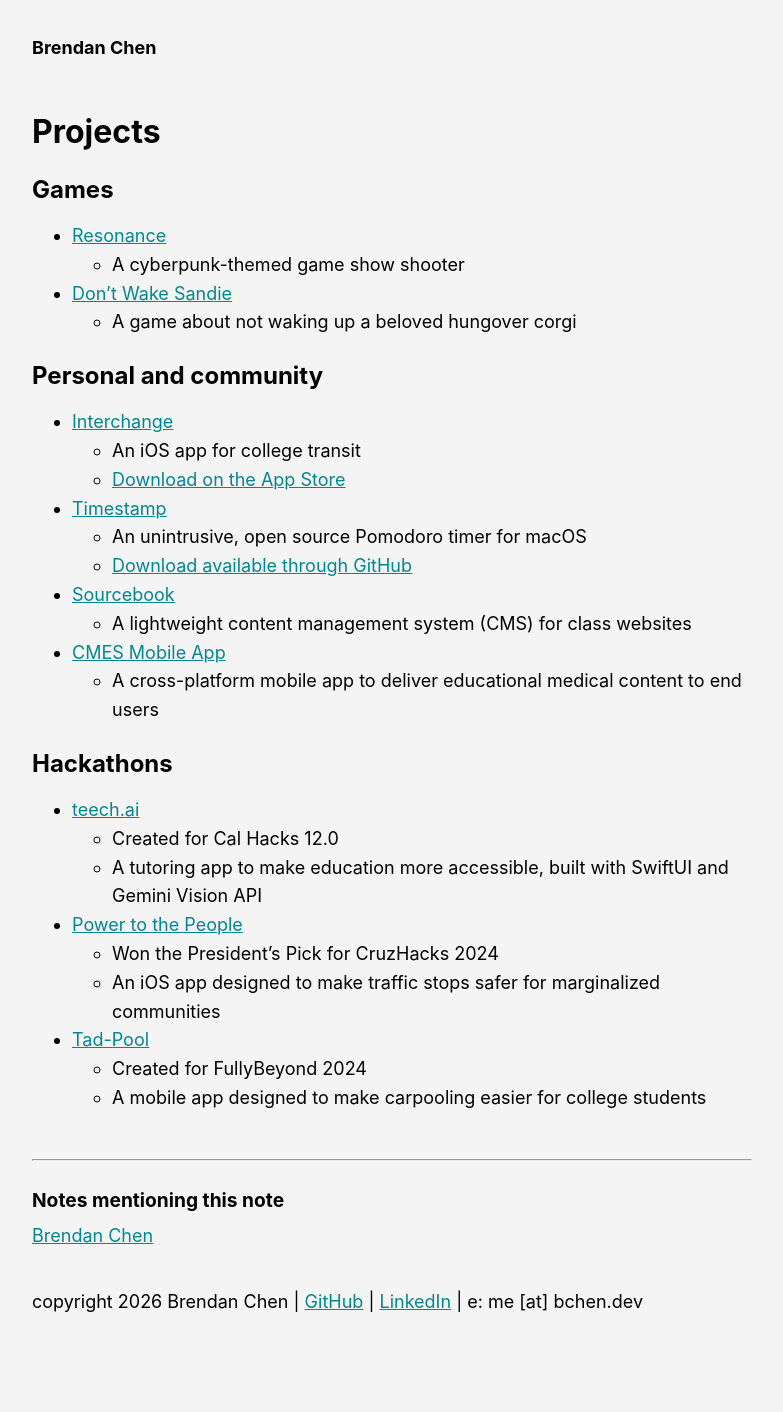
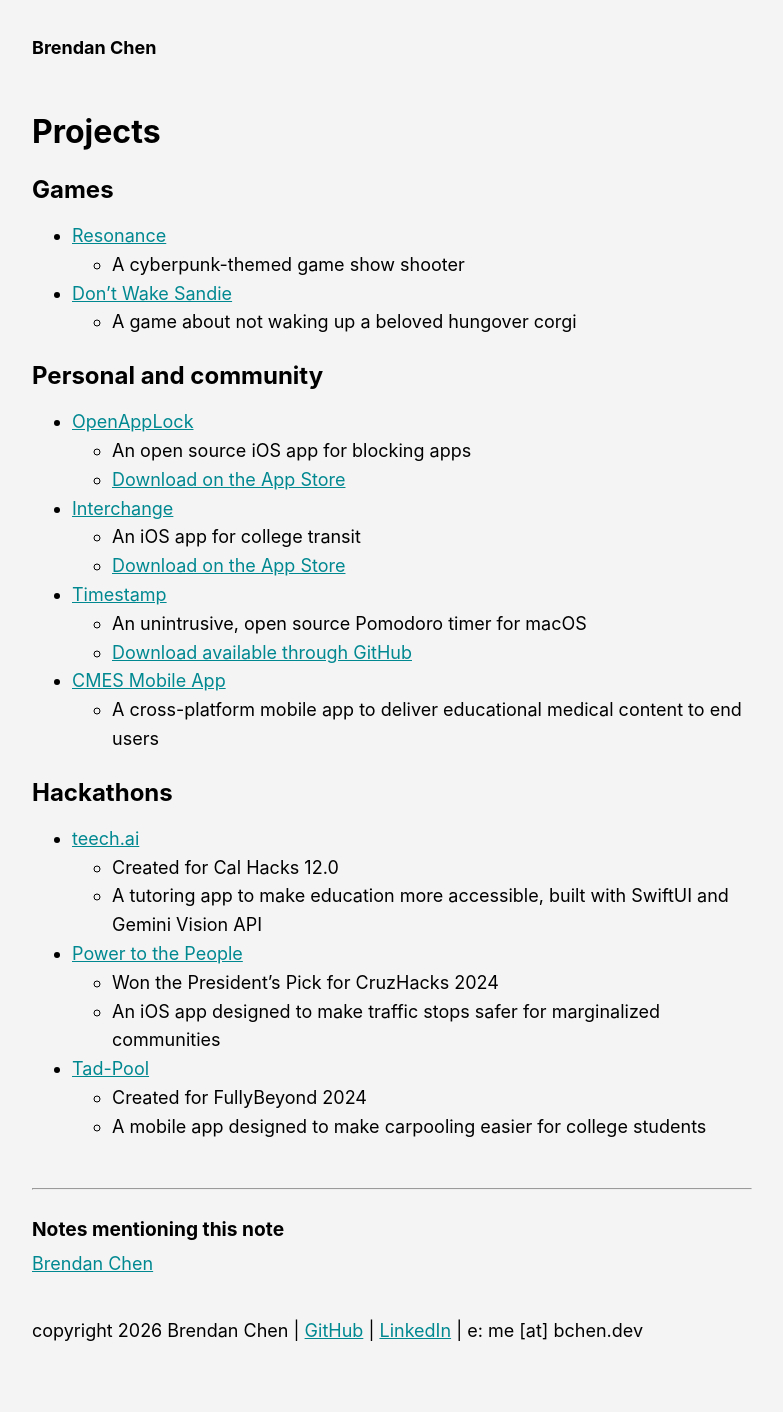
Before and after one commit to brendan-ch/brendan-ch.github.io, a Jekyll site: the page built from _notes/projects.md, in a window 1280 px wide. Shown: the whole page, without its empty margins (248-1031 px from the left). Built offline with Jekyll 4.4.1, drawn with Linux system fonts in a browser that asks for light colours; before the commit the page ends 1383 px from its top, so only the background shows below that.

Commit message:
Publish: update the Projects

```diff
--- a/_notes/projects.md
+++ b/_notes/projects.md
@@ -12,14 +12,15 @@ categories: "- '[[Website pages]]'"
 
 ## Personal and community
 
+- [[OpenAppLock]]
+    - An open source iOS app for blocking apps
+    - [Download on the App Store](https://apps.apple.com/us/app/openapplock/id6780259647)
 - [[Interchange]]
     - An iOS app for college transit
     - [Download on the App Store](https://apps.apple.com/us/app/interchange-college-commute/id6739968742)
 - [[Timestamp]]
     - An unintrusive, open source Pomodoro timer for macOS
     - [Download available through GitHub](https://github.com/brendan-ch/timestamp/releases)
-- [[Sourcebook]]
-    - A lightweight content management system (CMS) for class websites
 - [[CMES Mobile App]]
     - A cross-platform mobile app to deliver educational medical content to end users
 
```
